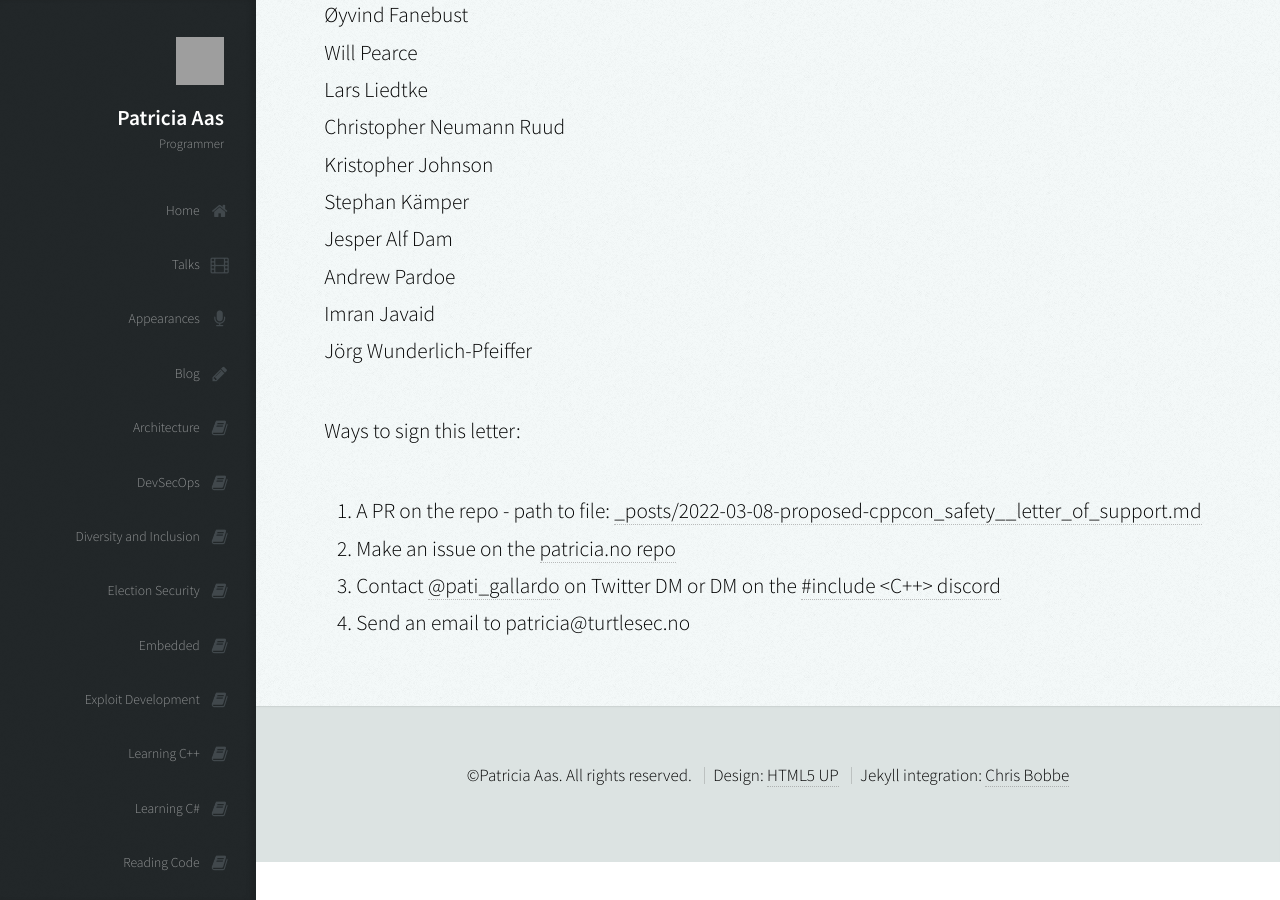
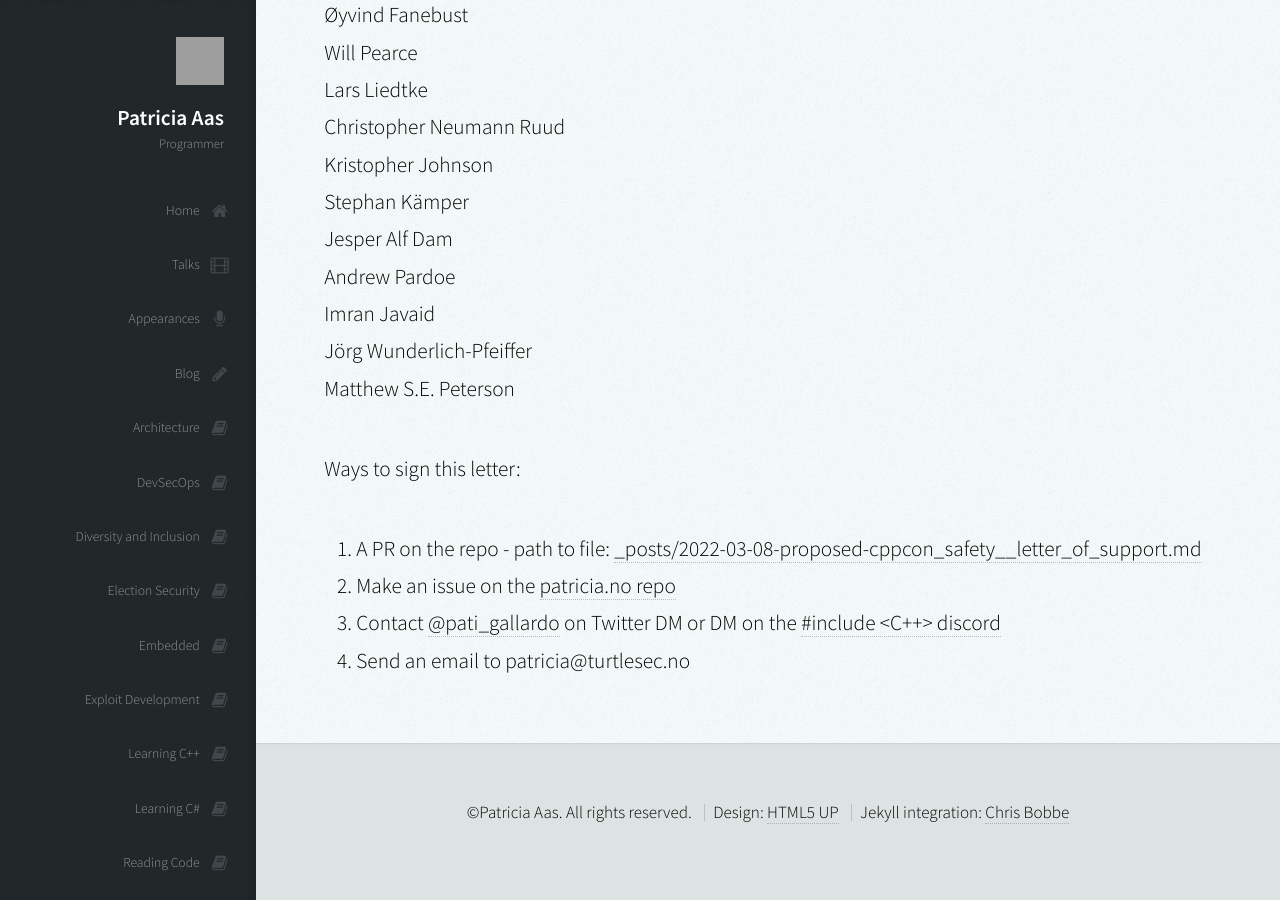
Before and after one commit to patricia-gallardo/patricia-gallardo.github.io, a Jekyll site: the page built from _posts/2022-03-08-proposed-cppcon_safety__letter_of_support.md, in a window 1280 px wide and 900 px high, scrolled down 9293 px. Built offline with Jekyll 4.4.1, drawn with Linux system fonts in a browser that asks for light colours; nearby versions of some CDN libraries; grey boxes are pictures that could not be loaded.

Commit message:
Update 2022-03-08-proposed-cppcon_safety__letter_of_support.md

```diff
--- a/_posts/2022-03-08-proposed-cppcon_safety__letter_of_support.md
+++ b/_posts/2022-03-08-proposed-cppcon_safety__letter_of_support.md
@@ -257,6 +257,7 @@ Jesper Alf Dam <br>
 Andrew Pardoe<br>
 Imran Javaid <br>
 Jörg Wunderlich-Pfeiffer <br>
+Matthew S.E. Peterson <br>
 
 
 Ways to sign this letter:
```
